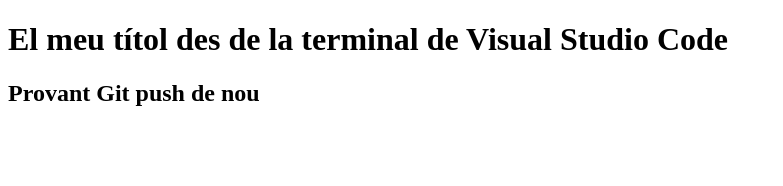
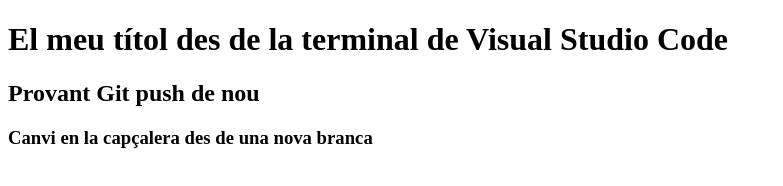
Before and after one commit to CarlesEnric/testing-git, a plain HTML site: page index.html in a window 1280 px wide. Shown: the whole page, without its empty margins (0-783 px from the left). Drawn offline with Linux system fonts and the light colour scheme.

Commit message:
canvi capçalera

```diff
--- a/index.html
+++ b/index.html
@@ -9,6 +9,7 @@
     <header>
         <h1>El meu títol des de la terminal de Visual Studio Code</h1>
         <h2>Provant Git push de nou</h2>
+        <h3>Canvi en la capçalera des de una nova branca</h3>
     </header>
 </body>
 </html>
```
